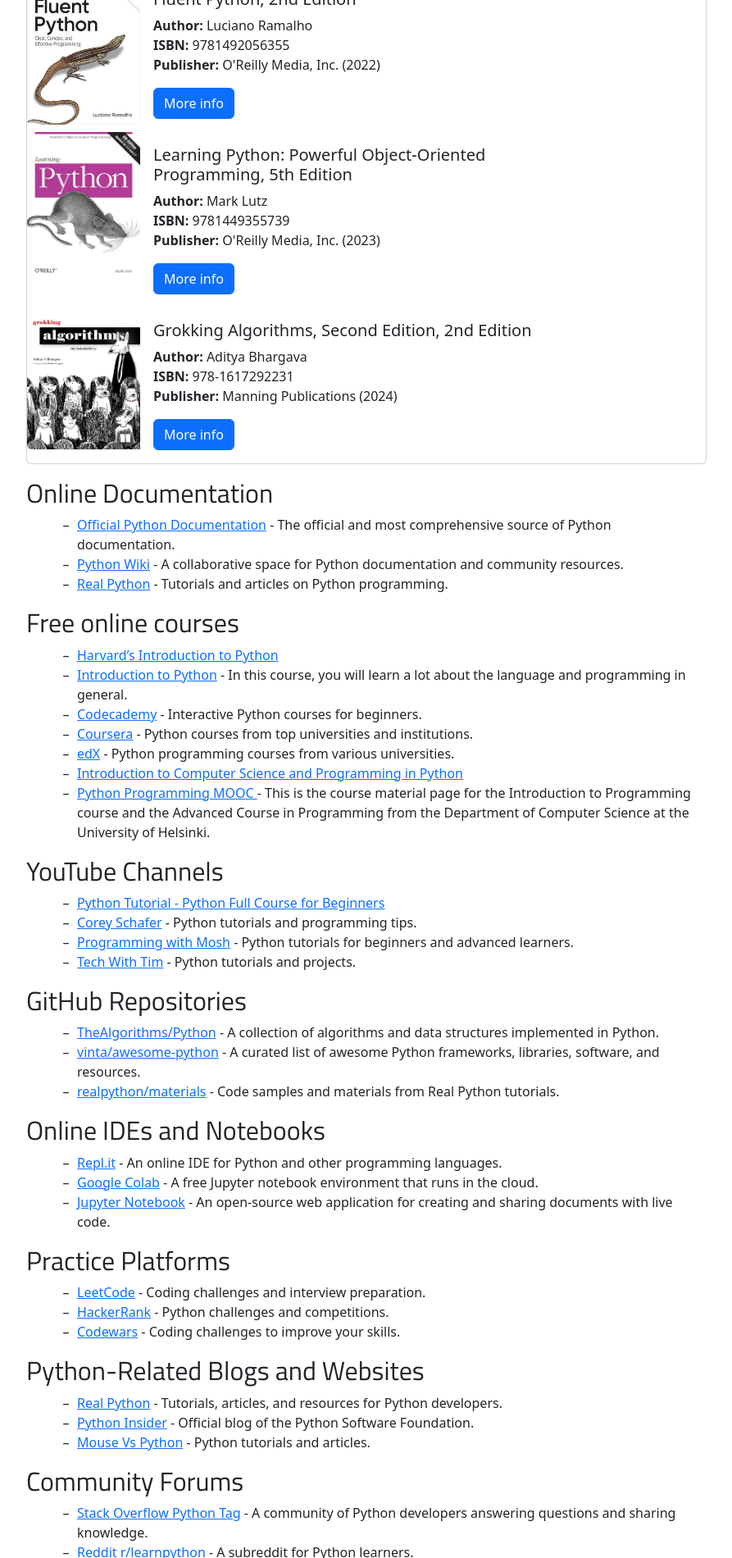
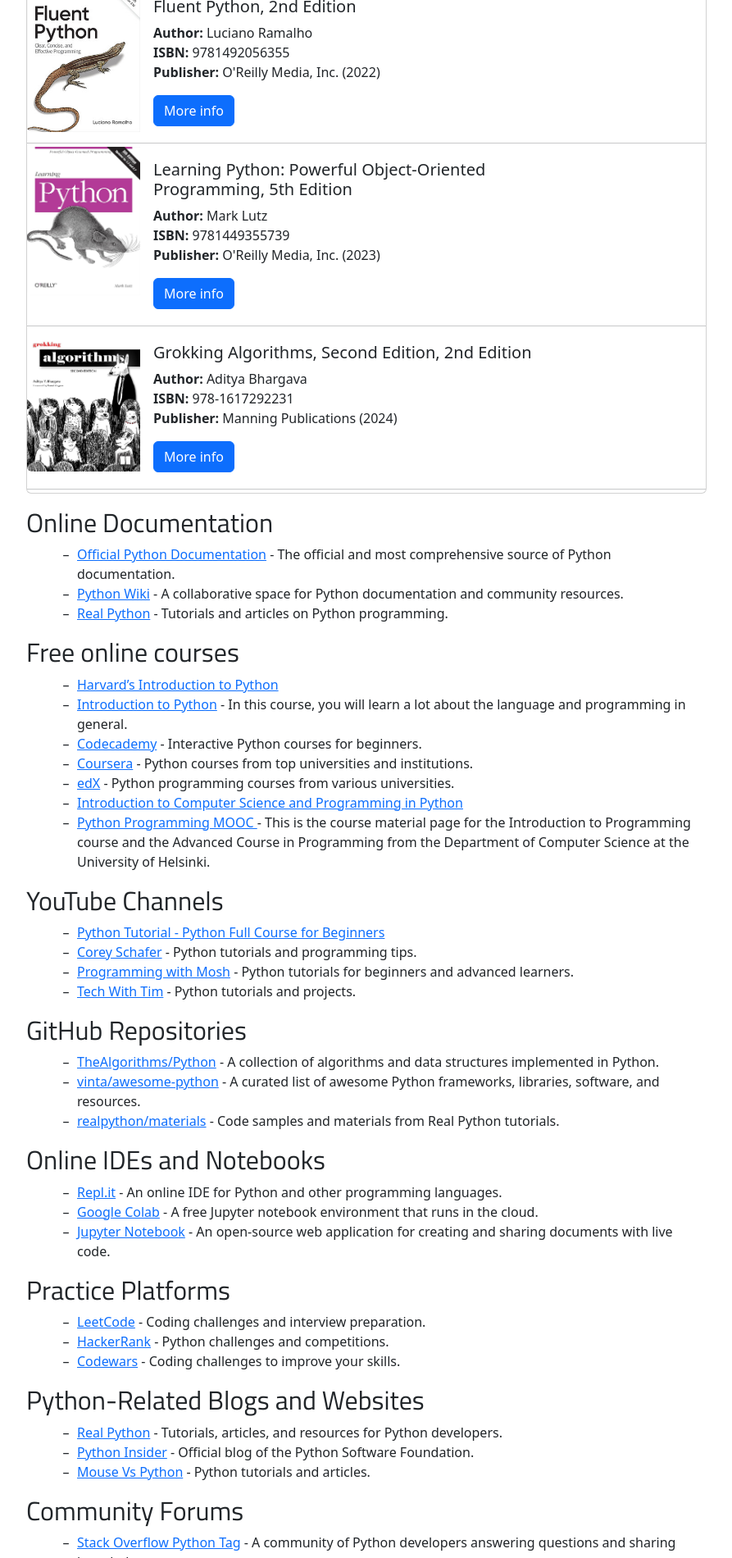
Before and after one commit to qiriro/ete2162, a Jekyll site: the page built from materials.md, in a window 1280 px wide. Shown: the part 768-2668 px from the top of the page at 82% size, without its empty margins (193-1086 px from the left). Built offline with Jekyll 4.4.1, drawn with Linux system fonts in a browser that asks for light colours; nearby versions of some CDN libraries.

Commit message:
Finetune the material page

```diff
--- a/materials.md
+++ b/materials.md
@@ -45,6 +45,7 @@
            <a href="{{ book.link }}" class="btn btn-primary">More info</a>
          </div>
        </div>
+        <hr class="mt-1 mb-1"/>
      </div>
    {% endfor %}
    </div>
```
